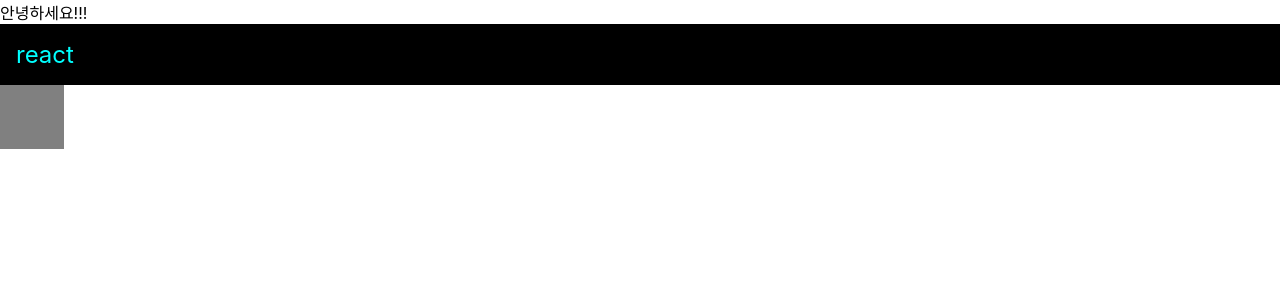
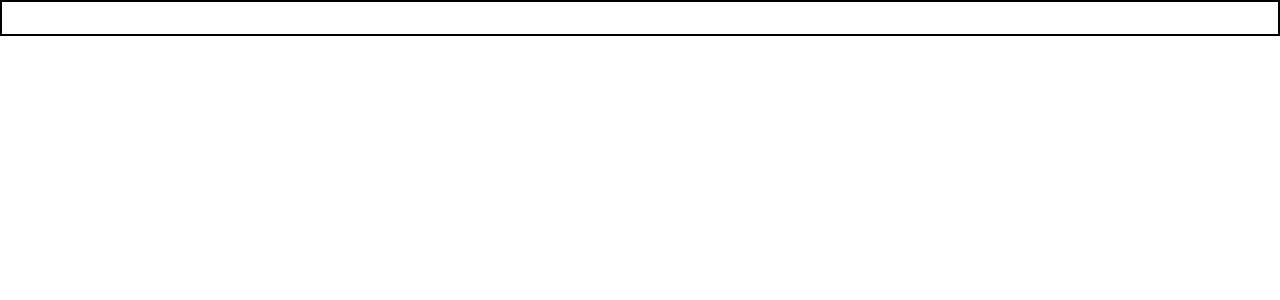
Before and after one commit to ByeoliKim/react-star-study, a React (Create React App) app: page / in a window 1280 px wide. Shown: the top 300 px of the page. Built offline with nearby package versions, Linux system fonts and the light colour scheme.

Commit message:
JSX의 기본 규칙 알아보기

```diff
--- a/src/App.js
+++ b/src/App.js
@@ -1,5 +1,6 @@
 import Hello from './Hello';
 import './App.css'
+import Wrapper from './Wrapper'
 
 //컴포넌트는 일종의 UI 조각입니다
 //그리고 쉽게 재사용할 수 있습니다
@@ -13,15 +14,13 @@ function App() {
     padding: '1rem' //다른 단위 사용 시 문자열로 설정
   }
   return (
-    <>
+    <Wrapper>
       {/* 주석은 화면에 보이지 않습니다!*/}
-      <Hello
+      <Hello name="byeolikim" color="pink"
         //열리는 태그 내부에서는 이렇게 주석을 작성할 수 있습니다!
       />
-      <p style={custom}>{name}</p>
-      <div className="gray-box"></div>
-    </>
-
+      <Hello color="pink" />
+    </Wrapper>
   );
 }
 
@@ -31,4 +30,8 @@ function App() {
 //JSX 문법에서는 background-color 가 아닌 backgroundColor 형태로 네이밍 해 줘야 합니다
 //JSX 문법에서는 주석을 {/* 이런 형태로 */} 작성합니다
 
+//props 는 properties 의 줄임말
+//우리가 어떠한 값을 컴포넌트에게 전달해 줘야 할 때, props 를 사용한다
+//name 값을 조회하고 싶다면 props.name 을 조회하면 된다
+
 export default App;
--- a/src/Hello.js
+++ b/src/Hello.js
@@ -1,9 +1,16 @@
 import React from 'react';
 
-function Hello () {
-    return <div>안녕하세요!!!</div>
+function Hello ({ color, name }) {
+    return <div style={{ color }}>안녕하세요!!! {name}</div>
 }
+
+Hello.defaultProps = {
+    name: '이름없음'
+}
+//defaultProps : 컴포넌트 props를 지정하지 않았을 때 기본값으로 노출될 값을 설정할 수 있다
+
 //리액트 컴포넌트에서는 xml 형식의 값을 반환해 줄 수 있는데, 이를 JSX 라고 부릅니다
+
 
 export default Hello;
 //이 코드는 Hello 라는 컴포넌트를 내보내겠다는 의미입니다
@@ -19,3 +26,8 @@ export default Hello;
 // 1. 태그는 꼭 닫혀 있어야 한다
 // 2. Self Clogsiong
 // 3. 두 개 이상의 태그는 무조건 하나의 태그로 감싸져 있어야 한다!
+
+//컴포넌트에게 전달되는 props 는 파라미터를 통하여 조회할 수 있다
+//props는 객체 형태로 전달되며, 만약 name 값을 조회하고 싶다면 props.name 을 조회하면 된다
+
+//함수의 파라미터에서 비구조화 할당 문법을 사용하면 조금 더 코드를 간결하게 작성할 수 있다
--- /dev/null
+++ b/src/Wrapper.js
@@ -0,0 +1,15 @@
+import React from "react";
+
+function Wrapper () {
+    const style = {
+        border: '2px solid black',
+        padding: '16px',
+    };
+    return (
+        <div style={style}>
+
+        </div>
+    )
+}
+
+export default Wrapper
```
